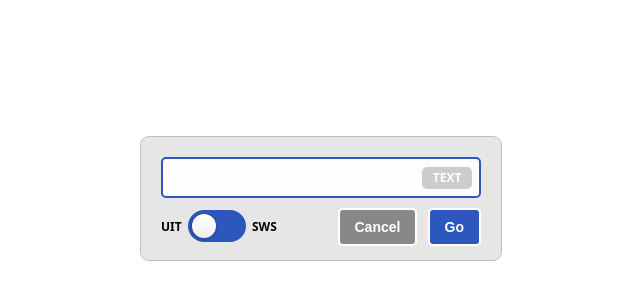
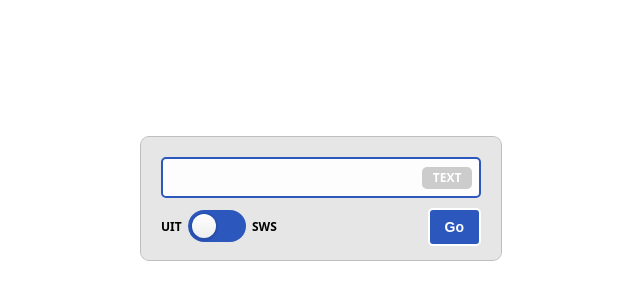
Before and after one commit to shanecyr/jira-launchpad, a plain HTML site: page index.html in a window 1280 px wide. Shown: the part 202-502 px from the top of the page, without its empty margins (319-959 px from the left). Drawn offline with Linux system fonts and the light colour scheme.

Commit message:
Update index.html

```diff
--- a/index.html
+++ b/index.html
@@ -17,7 +17,7 @@
                 <span class="toggle-label right">SWS</span>
             </label>
             <div id="jiraBookmarkletButtonsContainer">
-                <button id="jiraBookmarkletCancelButton" class="cancel">Cancel</button>
+                <!-- <button id="jiraBookmarkletCancelButton" class="cancel">Cancel</button> -->
                 <button id="jiraBookmarkletGoButton" class="go">Go</button>
             </div>
         </div>
```
